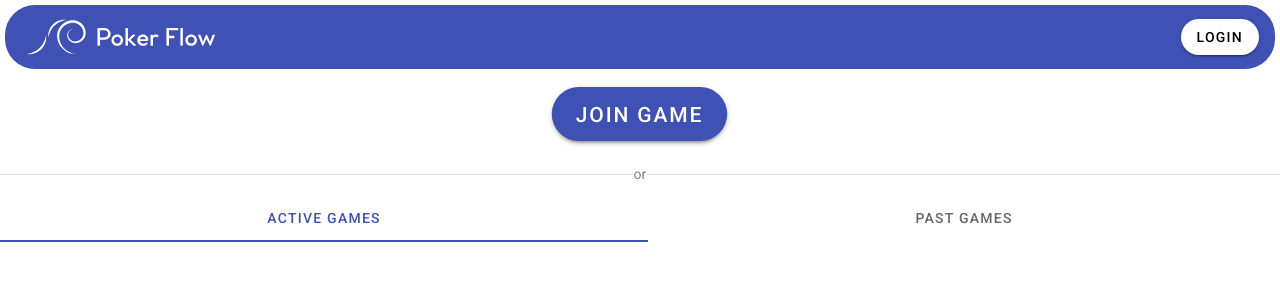
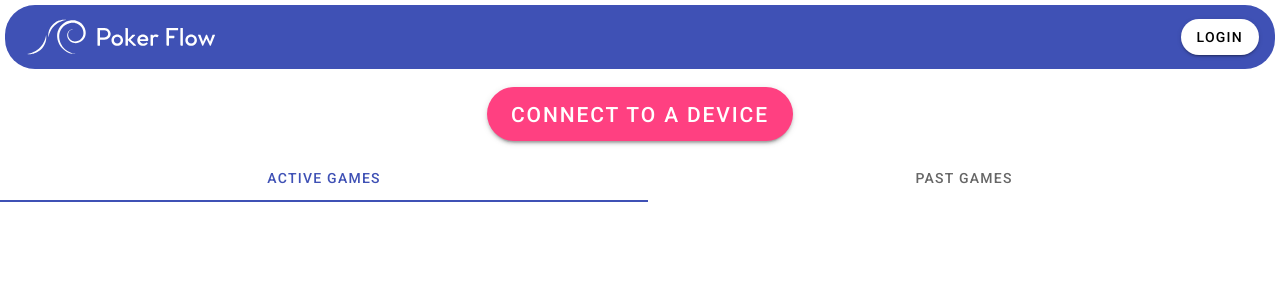
Before and after one commit to alexdalgleishmorel/poker-flow-app, an Angular app: page /#/hub in a window 1280 px wide. Shown: the top 300 px of the page. Built offline with nearby package versions, Linux system fonts and the light colour scheme.

Commit message:
Added connect to a device button

```diff
--- a/src/app/components/hub/hub.component.html
+++ b/src/app/components/hub/hub.component.html
@@ -1,14 +1,21 @@
-<div class="join-game-container">
+<div class="main-button-container">
     <button
+        *ngIf="deviceConnected"
         mat-raised-button
         color="primary"
-        (click)="joinGame()"
+        (click)="newGame()"
     >
         JOIN GAME
     </button>
-</div>
-<div class="divider-container">
-    <mat-divider></mat-divider><a>or</a><mat-divider></mat-divider>
+    <button
+        *ngIf="!deviceConnected"
+        class="connect-device-button"
+        mat-raised-button
+        color="accent"
+        (click)="connectToDevice()"
+    >
+        CONNECT TO A DEVICE
+    </button>
 </div>
 <mat-tab-group animationDuration="0ms">
     <mat-tab label="ACTIVE GAMES">
--- a/src/app/components/hub/hub.component.scss
+++ b/src/app/components/hub/hub.component.scss
@@ -1,4 +1,4 @@
-.join-game-container {
+.main-button-container {
     display: flex;
     justify-content: center;
     align-items: center;
@@ -9,20 +9,3 @@
         border-radius: 90px;
     }
 }
-
-mat-divider {
-    width: 100%;
-    padding-left: 10px;
-    padding-right: 10px;
-}
-
-.divider-container {
-    height: 5vh;
-    display: flex;
-    justify-content: center;
-    align-items: center;
-
-    a {
-        color: grey;
-    }
-}
--- a/src/app/components/hub/hub.component.ts
+++ b/src/app/components/hub/hub.component.ts
@@ -8,13 +8,18 @@ import { ProfileService } from 'src/app/services/profile/profile.service';
   styleUrls: ['./hub.component.scss']
 })
 export class HubComponent {
+  public deviceConnected: boolean = false;
+
   constructor(
     private profileService: ProfileService,
     private router: Router
   ) {}
 
   joinGame() {
-    //test
     this.router.navigate(['/', 'pool']);
   }
+
+  newGame() {}
+
+  connectToDevice() {}
 }
```
